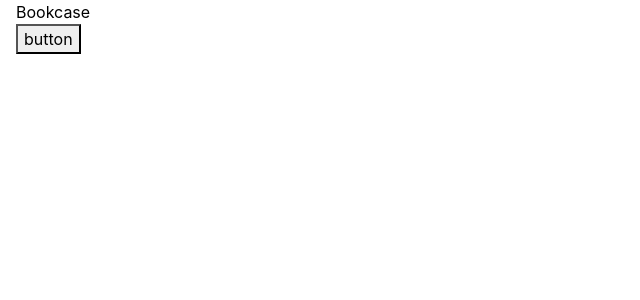
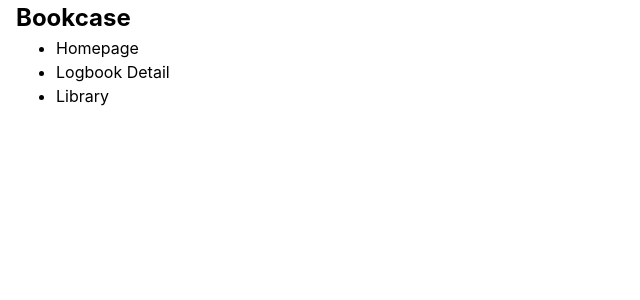
Before and after one commit to thematters/logbook-app, a Next.js app: page /bookcase in a window 1280 px wide. Shown: the top 300 px of the page, without its empty margins (0-640 px from the left). Built offline with nearby package versions, Linux system fonts and the light colour scheme.

Commit message:
feat: add links to pages

```diff
--- a/src/views/Bookcase/index.tsx
+++ b/src/views/Bookcase/index.tsx
@@ -1,10 +1,24 @@
-import { Button } from "~/components";
+import Link from "next/link";
+import { Button, Head } from "~/components";
 
 const Bookcase: React.FC = () => {
   return (
     <>
-      <p>Bookcase</p>
-      <Button />
+      <Head title="Bookcase" />
+
+      <h1>Bookcase</h1>
+
+      <ul>
+        <li>
+          <Link href="/">Homepage</Link>
+        </li>
+        <li>
+          <Link href="logbook">Logbook Detail</Link>
+        </li>
+        <li>
+          <Link href="library">Library</Link>
+        </li>
+      </ul>
     </>
   );
 };
```
Also changed, not shown: src/views/Homepage/index.tsx (+18 -5 lines), src/views/Library/index.tsx (+22 -1 lines), src/views/Logbook/index.tsx (+26 -1 lines).
